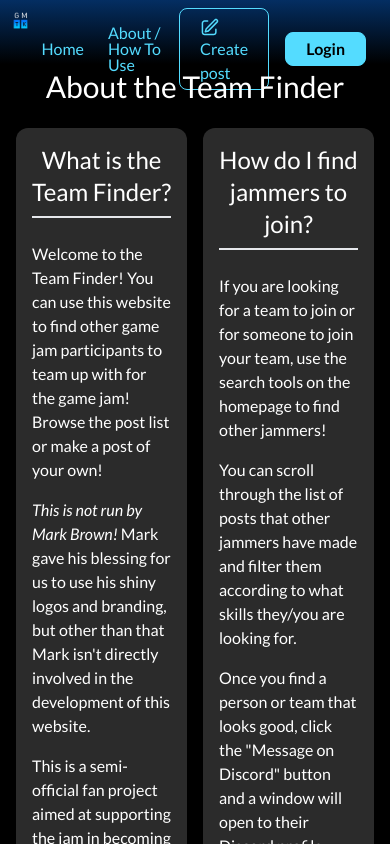
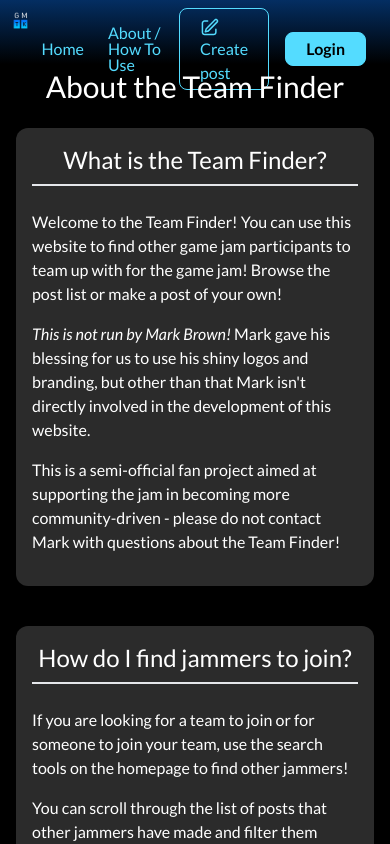
Before and after one commit to GameMakersToolkit/team-finder, a React (Vite) app in the folder ui2/: page /about in a window 390 px wide. Shown: the top 844 px of the page. Built offline with nearby package versions, Linux system fonts and the light colour scheme; no server answers.

Commit message:
Quick styling for About page tiles

```diff
--- a/ui2/src/pages/about/About.css
+++ b/ui2/src/pages/about/About.css
@@ -5,8 +5,7 @@
 
 
     .c-question {
-        @apply rounded-xl sm:w-[50%] bg-grey-500 py-4 px-4 mb-6;
-        flex: 1 1 30%; /*grow | shrink | basis */
+        @apply flex-[1_1_100%] sm:flex-[1_1_100%] md:flex-[1_1_40%] lg:flex-[1_1_40%] xl:flex-[1_1_30%] rounded-xl sm:w-[50%] bg-grey-500 py-4 px-4 mb-6;
 
         & h2 {
             @apply text-2xl text-center mb-6 pb-2 border-b-2;
```
